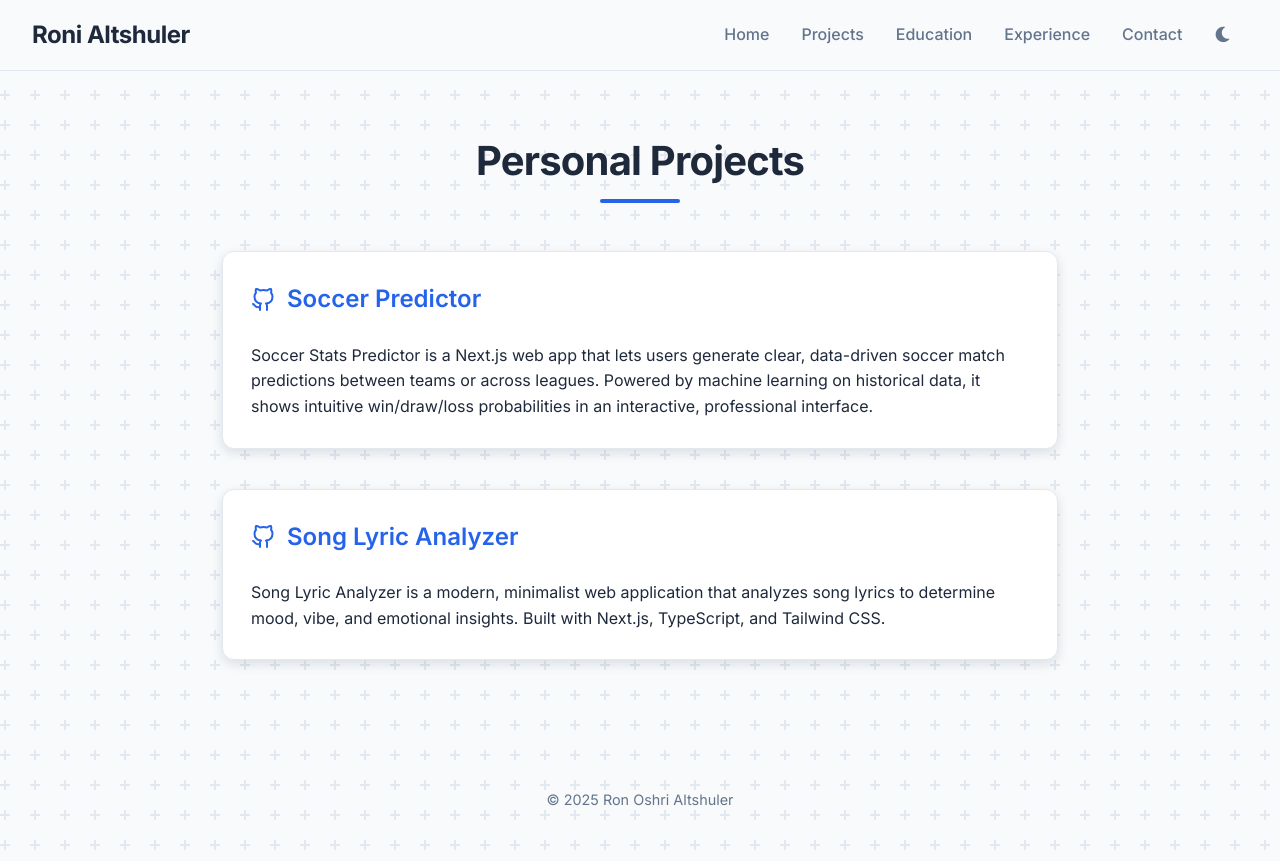
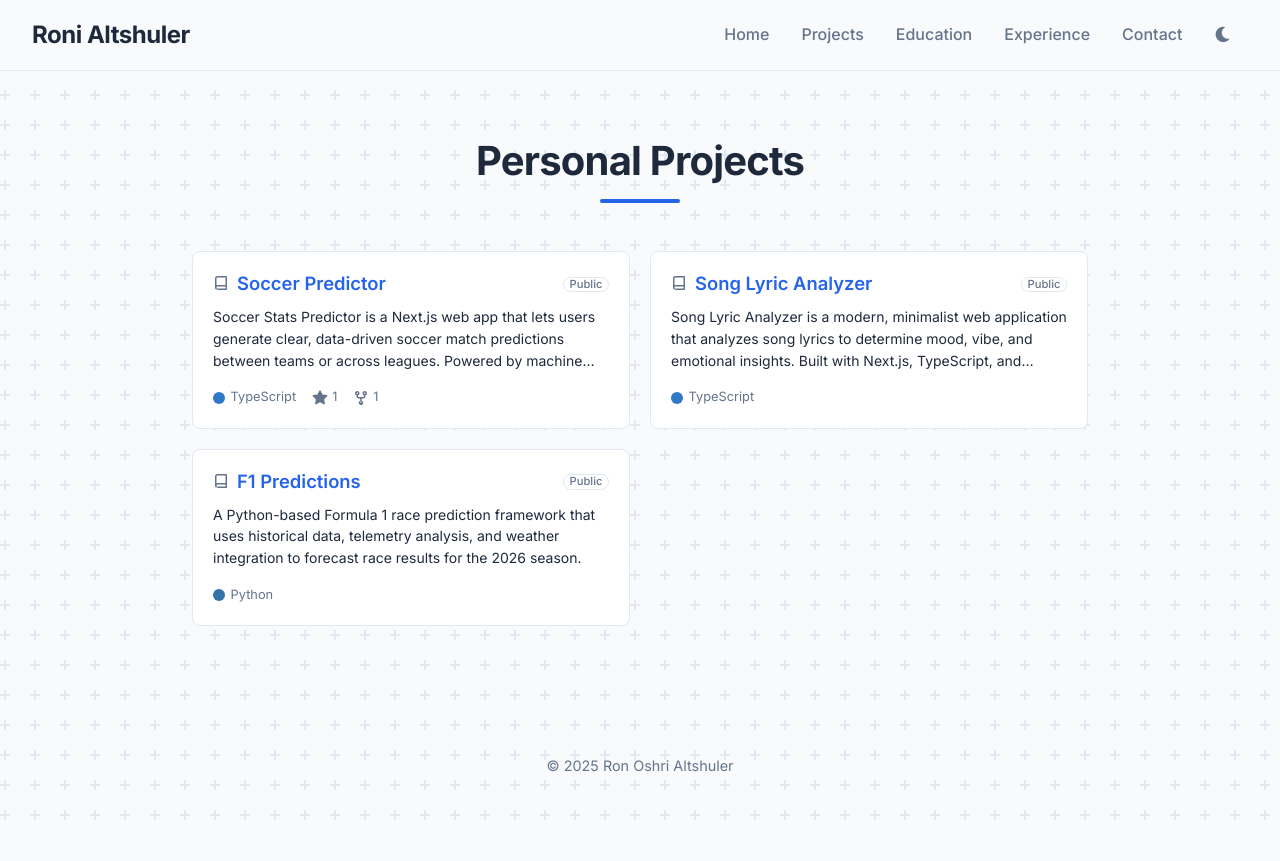
Before and after one commit to roni-altshuler/personal_website, a Next.js app: page /projects in a window 1280 px wide. After the commit the page ends 827 px from the top, so only its background shows below. Built offline with nearby package versions, Linux system fonts and the light colour scheme.

Commit message:
Added new project to page and updated project card layout

```diff
--- a/src/app/projects/page.js
+++ b/src/app/projects/page.js
@@ -1,69 +1,57 @@
 'use client';
 
 import styles from './projects.module.css';
-import Card from '../../components/Card';
+
+const LANGUAGE_COLORS = {
+  TypeScript: '#3178c6',
+  Python: '#3572A5',
+  CSS: '#563d7c',
+  JavaScript: '#f1e05a',
+};
+
+const StarIcon = () => (
+  <svg width="16" height="16" viewBox="0 0 16 16" fill="currentColor">
+    <path d="M8 .25a.75.75 0 01.673.418l1.882 3.815 4.21.612a.75.75 0 01.416 1.279l-3.046 2.97.719 4.192a.75.75 0 01-1.088.791L8 12.347l-3.766 1.98a.75.75 0 01-1.088-.79l.72-4.194L.818 6.374a.75.75 0 01.416-1.28l4.21-.611L7.327.668A.75.75 0 018 .25z" />
+  </svg>
+);
+
+const ForkIcon = () => (
+  <svg width="16" height="16" viewBox="0 0 16 16" fill="currentColor">
+    <path d="M5 5.372v.878c0 .414.336.75.75.75h4.5a.75.75 0 00.75-.75v-.878a2.25 2.25 0 111.5 0v.878a2.25 2.25 0 01-2.25 2.25h-1.5v2.128a2.251 2.251 0 11-1.5 0V8.5h-1.5A2.25 2.25 0 013.5 6.25v-.878a2.25 2.25 0 111.5 0zM5 3.25a.75.75 0 10-1.5 0 .75.75 0 001.5 0zm6.75.75a.75.75 0 100-1.5.75.75 0 000 1.5zM8 12.75a.75.75 0 100-1.5.75.75 0 000 1.5z" />
+  </svg>
+);
 
 export default function Projects() {
-  const soccerDescription = 'Soccer Stats Predictor is a Next.js web app that lets users generate clear, data-driven soccer match predictions between teams or across leagues. Powered by machine learning on historical data, it shows intuitive win/draw/loss probabilities in an interactive, professional interface.';
-
-  const songAnalyzerDescription = 'Song Lyric Analyzer is a modern, minimalist web application that analyzes song lyrics to determine mood, vibe, and emotional insights. Built with Next.js, TypeScript, and Tailwind CSS.';
-
   const projects = [
     {
-      title: 'Soccer Predictor',
-      description: soccerDescription,
+      name: 'soccer_predictor',
+      displayName: 'Soccer Predictor',
+      description:
+        'Soccer Stats Predictor is a Next.js web app that lets users generate clear, data-driven soccer match predictions between teams or across leagues. Powered by machine learning on historical data, it shows intuitive win/draw/loss probabilities in an interactive, professional interface.',
       link: 'https://github.com/roni-altshuler/soccer_predictor',
-      icon: (
-        <svg
-          xmlns="http://www.w3.org/2000/svg"
-          width="24"
-          height="24"
-          viewBox="0 0 24 24"
-          fill="none"
-          stroke="currentColor"
-          strokeWidth="2"
-          strokeLinecap="round"
-          strokeLinejoin="round"
-          className={styles.icon}
-        >
-          <path d="M9 19c-5 1.5-5-2.5-7-3m14 6v-3.87a3.37 3.37 0 0 0-.94-2.61c3.14-.35 6.44-1.54 6.44-7A5.44 5.44 0 0 0 20 4.77 5.07 5.07 0 0 0 19.91 1S18.73.65 16 2.48a13.38 13.38 0 0 0-7 0C6.27.65 5.09 1 5.09 1A5.07 5.07 0 0 0 5 4.77a5.44 5.44 0 0 0-1.5 3.78c0 5.42 3.3 6.61 6.44 7A3.37 3.37 0 0 0 9 18.13V22"></path>
-        </svg>
-      ),
-      modalContent: (
-        <div>
-          <p style={{ lineHeight: '1.6' }}>
-            {soccerDescription}
-          </p>
-        </div>
-      ),
+      language: 'TypeScript',
+      stars: 1,
+      forks: 1,
     },
     {
-      title: 'Song Lyric Analyzer',
-      description: songAnalyzerDescription,
+      name: 'SongAnalyzer',
+      displayName: 'Song Lyric Analyzer',
+      description:
+        'Song Lyric Analyzer is a modern, minimalist web application that analyzes song lyrics to determine mood, vibe, and emotional insights. Built with Next.js, TypeScript, and Tailwind CSS.',
       link: 'https://github.com/roni-altshuler/SongAnalyzer',
-      icon: (
-        <svg
-          xmlns="http://www.w3.org/2000/svg"
-          width="24"
-          height="24"
-          viewBox="0 0 24 24"
-          fill="none"
-          stroke="currentColor"
-          strokeWidth="2"
-          strokeLinecap="round"
-          strokeLinejoin="round"
-          className={styles.icon}
-        >
-          <path d="M9 19c-5 1.5-5-2.5-7-3m14 6v-3.87a3.37 3.37 0 0 0-.94-2.61c3.14-.35 6.44-1.54 6.44-7A5.44 5.44 0 0 0 20 4.77 5.07 5.07 0 0 0 19.91 1S18.73.65 16 2.48a13.38 13.38 0 0 0-7 0C6.27.65 5.09 1 5.09 1A5.07 5.07 0 0 0 5 4.77a5.44 5.44 0 0 0-1.5 3.78c0 5.42 3.3 6.61 6.44 7A3.37 3.37 0 0 0 9 18.13V22"></path>
-        </svg>
-      ),
-      modalContent: (
-        <div>
-          <p style={{ lineHeight: '1.6' }}>
-            {songAnalyzerDescription}
-          </p>
-        </div>
-      ),
+      language: 'TypeScript',
+      stars: 0,
+      forks: 0,
+    },
+    {
+      name: 'f1_predictions',
+      displayName: 'F1 Predictions',
+      description:
+        'A Python-based Formula 1 race prediction framework that uses historical data, telemetry analysis, and weather integration to forecast race results for the 2026 season.',
+      link: 'https://github.com/roni-altshuler/f1_predictions',
+      language: 'Python',
+      stars: 0,
+      forks: 0,
     },
   ];
 
@@ -72,31 +60,58 @@ export default function Projects() {
       <section className={styles.section}>
         <h1 className={styles.pageTitle}>Personal Projects</h1>
 
-        <div className={styles.projectList}>
-          {projects.map((project, index) => (
-            <Card
-              key={index}
-              title={project.title}
-              link={project.link}
-              modalContent={project.modalContent}
-              customHeader={
-                <div className={styles.projectHeader}>
-                  <div className={styles.projectTitle}>
-                    {project.icon}
+        <div className={styles.projectGrid}>
+          {projects.map((project) => (
             <a
+              key={project.name}
               href={project.link}
               target="_blank"
               rel="noopener noreferrer"
-                      className={styles.projectTitleLink}
-                      onClick={(e) => e.stopPropagation()}
+              className={styles.repoCard}
             >
-                      {project.title}
+              <div className={styles.repoHeader}>
+                <svg
+                  width="16"
+                  height="16"
+                  viewBox="0 0 16 16"
+                  fill="currentColor"
+                  className={styles.repoIcon}
+                >
+                  <path d="M2 2.5A2.5 2.5 0 014.5 0h8.75a.75.75 0 01.75.75v12.5a.75.75 0 01-.75.75h-2.5a.75.75 0 110-1.5h1.75v-2h-8a1 1 0 00-.714 1.7.75.75 0 01-1.072 1.05A2.495 2.495 0 012 11.5v-9zm10.5-1h-8a1 1 0 00-1 1v6.708A2.486 2.486 0 014.5 9h8V1.5zm-8 11h8v1.5h-8a1 1 0 010-1.5z" />
+                </svg>
+                <span className={styles.repoName}>{project.displayName}</span>
+                <span className={styles.publicBadge}>Public</span>
+              </div>
+
+              <p className={styles.repoDescription}>{project.description}</p>
+
+              <div className={styles.repoMeta}>
+                <span className={styles.languageTag}>
+                  <span
+                    className={styles.languageDot}
+                    style={{
+                      backgroundColor:
+                        LANGUAGE_COLORS[project.language] || '#ccc',
+                    }}
+                  />
+                  {project.language}
+                </span>
+
+                {project.stars > 0 && (
+                  <span className={styles.metaItem}>
+                    <StarIcon />
+                    {project.stars}
+                  </span>
+                )}
+
+                {project.forks > 0 && (
+                  <span className={styles.metaItem}>
+                    <ForkIcon />
+                    {project.forks}
+                  </span>
+                )}
+              </div>
             </a>
-                  </div>
-                  <p className={styles.projectDescription}>{project.description}</p>
-                </div>
-              }
-            />
           ))}
         </div>
       </section>
--- a/src/app/projects/projects.module.css
+++ b/src/app/projects/projects.module.css
@@ -1,5 +1,6 @@
 .container {
-  max-width: 800px;
+  max-width: 960px;
+  width: 100%;
   margin: 2rem auto;
   padding: 2rem;
 }
@@ -28,166 +29,119 @@
   margin: 0;
 }
 
-.titleContainer {
-    display: inline-flex;
-    align-items: flex-end;
-    gap: 0.5rem;
-    border-bottom: 2px solid var(--primary-color);
-    padding-bottom: 0.5rem;
-    margin-bottom: 1.5rem;
+/* ── GitHub-style repo card grid ── */
+
+.projectGrid {
+  display: grid;
+  grid-template-columns: repeat(2, 1fr);
+  gap: 1.25rem;
+  margin-top: 2rem;
 }
 
-.icon {
-    font-size: 24px;
-    color: var(--primary-color);
+.repoCard {
+  display: flex;
+  flex-direction: column;
+  background-color: var(--card-background-color);
+  border: 1px solid var(--border-color);
+  border-radius: 8px;
+  padding: 1.25rem;
+  text-decoration: none;
+  color: var(--card-text-color);
+  transition: box-shadow 0.25s ease, transform 0.25s ease, border-color 0.25s ease;
+  cursor: pointer;
+  min-height: 160px;
 }
 
-.titleWithIcon {
-    display: flex;
-    align-items: center;
-    gap: 0.75rem;
-    white-space: nowrap;
-    overflow: hidden;
-    text-overflow: ellipsis;
+.repoCard:hover {
+  box-shadow: 0 8px 24px var(--shadow-hover, rgba(0,0,0,0.12));
+  transform: translateY(-3px);
+  border-color: var(--primary-color);
 }
 
-.titleWithIcon svg {
-    flex-shrink: 0;
+/* header row: icon + name + badge */
+.repoHeader {
+  display: flex;
+  align-items: center;
+  gap: 0.5rem;
+  margin-bottom: 0.625rem;
+  flex-wrap: wrap;
 }
 
-.projectList {
-  margin-top: 2rem;
-  width: 100%;
-  display: flex;
-  flex-direction: column;
-  gap: 2.5rem;
+.repoIcon {
+  flex-shrink: 0;
+  color: var(--secondary-color);
+  width: 16px;
+  height: 16px;
 }
 
-.projectCard {
-  background-color: var(--card-background-color);
-  color: var(--card-text-color);
-  border-radius: 12px;
-  box-shadow: 0 4px 16px var(--shadow-color);
-  border: 1px solid var(--border-color);
-  padding: 2rem;
-  width: 100%;
-  cursor: pointer;
-  transition: box-shadow 0.3s ease, transform 0.3s ease;
+.repoName {
+  font-size: 1.15rem;
+  font-weight: 600;
+  color: var(--primary-color);
+  line-height: 1.3;
 }
 
-.projectCard:hover {
-  box-shadow: 0 8px 24px var(--shadow-hover);
-  transform: translateY(-4px);
+.publicBadge {
+  font-size: 0.7rem;
+  font-weight: 500;
+  padding: 0.1em 0.5em;
+  border: 1px solid var(--border-color);
+  border-radius: 2em;
+  color: var(--secondary-color);
+  line-height: 1;
+  white-space: nowrap;
+  margin-left: auto;
 }
 
-.container {
-  max-width: 900px;
-  width: 100%;
-  margin: 2rem auto;
-  padding: 2rem;
+/* description */
+.repoDescription {
+  flex: 1;
+  font-size: 0.875rem;
+  line-height: 1.55;
+  color: var(--card-text-color);
+  margin: 0 0 1rem;
+  display: -webkit-box;
+  -webkit-line-clamp: 3;
+  -webkit-box-orient: vertical;
+  overflow: hidden;
 }
 
-.projectContent {
+/* bottom meta row: language · stars · forks */
+.repoMeta {
   display: flex;
-  flex-direction: column;
-  width: 100%;
+  align-items: center;
+  gap: 1rem;
+  margin-top: auto;
+  font-size: 0.8rem;
+  color: var(--secondary-color);
 }
 
-.projectHeader {
-  padding: 1.75rem;
-  width: 100%;
+.languageTag {
+  display: inline-flex;
+  align-items: center;
+  gap: 0.35rem;
 }
 
-.projectTitle {
-  display: flex;
-  align-items: center;
-  gap: 0.75rem;
-  margin-bottom: 1rem;
+.languageDot {
+  display: inline-block;
+  width: 12px;
+  height: 12px;
+  border-radius: 50%;
+  flex-shrink: 0;
 }
 
-.projectTitle svg {
-  flex-shrink: 0;
-  color: var(--primary-color);
-  width: 24px;
-  height: 24px;
+.metaItem {
+  display: inline-flex;
+  align-items: center;
+  gap: 0.25rem;
 }
 
-.projectTitleLink {
-  color: var(--primary-color);
-  text-decoration: none;
-  font-size: 1.5rem;
-  font-weight: 600;
-  transition: color 0.3s ease, text-shadow 0.3s ease;
+.metaItem svg {
+  width: 16px;
+  height: 16px;
 }
 
-.projectTitleLink:hover {
-  text-shadow: 0 0 8px var(--secondary-color);
-  text-decoration: none;
-}
-
-.projectDescription {
-  color: var(--card-text-color);
-  line-height: 1.6;
-  margin: 0;
-  padding-top: 0.5rem;
-  font-size: 1rem;
-}
-
-.description {
-  color: var(--card-text-color);
-  line-height: 1.6;
-  margin: 0;
-  width: 100%;
-  text-align: left;
-  font-size: 1rem;
-  padding: 0.5rem 0;
-  font-weight: 400;
-}
-
-.projectCard a {
-  color: var(--primary-color);
-  text-decoration: none;
-  transition: color 0.3s ease, text-shadow 0.3s ease;
-  width: 100%;
-  display: inline;
-  font-size: 1.5rem;
-}
-
-.projectCard a:hover {
-  text-shadow: 0 0 8px var(--secondary-color);
-}
-
-.projectCard:hover {
-  transform: translateY(-5px);
-}
-
-.projectCard h2 {
-  margin: 0;
-  font-size: 1.5rem;
-  color: inherit; /* Ensure color inheritance from glowLink */
-}
-
-.projectCard p {
-  color: var(--card-text-color);
-  flex-grow: 1;
-}
-
-.projectCard a {
-  color: var(--primary-color);
-  text-decoration: none;
-  font-weight: 500;
-}
-
-.glowLink {
-  color: var(--primary-color);
-  text-decoration: none;
-  transition: color 0.3s ease, text-shadow 0.3s ease;
-}
-
-.glowLink:hover {
-  color: var(--primary-color);
-  text-shadow: 0 0 8px var(--secondary-color);
-}
+/* ── Responsive ── */
 
 @media (max-width: 768px) {
   .container {
@@ -200,27 +154,8 @@
     margin-bottom: 2rem;
   }
 
-  .projectHeader {
-    padding: 1.25rem;
-  }
-
-  .projectTitle {
-    gap: 0.5rem;
-    margin-bottom: 0.75rem;
-  }
-
-  .projectTitleLink {
-    font-size: 1.25rem;
-  }
-
-  .projectTitle svg {
-    width: 20px;
-    height: 20px;
-  }
-
-  .projectDescription {
-    font-size: 0.95rem;
-    line-height: 1.5;
+  .projectGrid {
+    grid-template-columns: 1fr;
   }
 }
 
@@ -235,24 +170,11 @@
     margin-bottom: 1.5rem;
   }
 
-  .projectHeader {
+  .repoCard {
     padding: 1rem;
   }
 
-  .projectTitle {
-    gap: 0.4rem;
-  }
-
-  .projectTitleLink {
-    font-size: 1.1rem;
-  }
-
-  .projectTitle svg {
-    width: 18px;
-    height: 18px;
-  }
-
-  .projectDescription {
-    font-size: 0.9rem;
+  .repoName {
+    font-size: 1.05rem;
   }
 }
```
Lines whose indentation alone changed are shown as unchanged.
